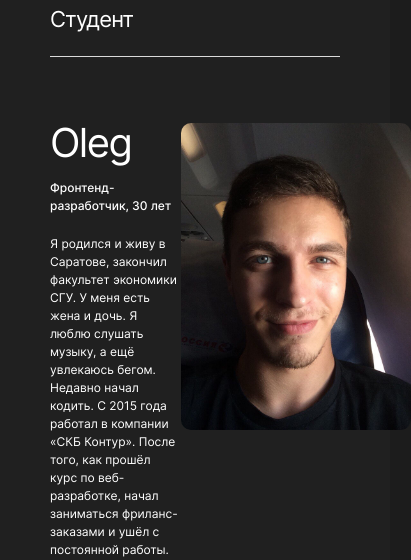
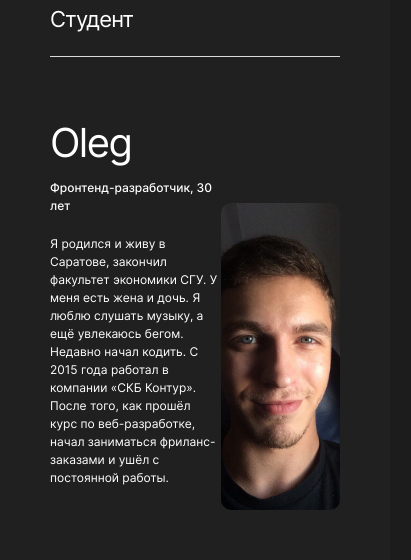
Before and after one commit to stswm/movies-explorer-frontend, a React (Create React App) app: page / in a window 390 px wide. Shown: the part 2560-3120 px from the top of the page, 411 px wide, since content can reach past the window. Built offline with nearby package versions, Linux system fonts and the light colour scheme.

Commit message:
fixed размер фото aboutme

```diff
--- a/src/components/AboutMe/AboutMe.css
+++ b/src/components/AboutMe/AboutMe.css
@@ -1,6 +1,15 @@
-.about-me__img {
-  /* max-width: 270px; */
+/* .about-me__img {
   max-height: 327px;
+  border-radius: 10px;
+} */
+.about-me__img-shell {
+  align-self: center;
+  width: 270px;
+  height: 327px;
+  background-image: url(../../images/avatar.jpg);
+  background-repeat: no-repeat;
+  background-position: center;
+  background-size: cover;
   border-radius: 10px;
 }
 .about-me {
@@ -74,63 +83,64 @@
     font-size: 40px;
     line-height: 40px;
   }
-  .about-me__about{
+  .about-me__about {
     padding-top: 16px;
     font-size: 12px;
     line-height: 18px;
   }
-  .about-me__description{
+  .about-me__description {
     padding-top: 20px;
     font-size: 12px;
     line-height: 18px;
     max-width: 364px;
   }
-  .about-me__links{
+  .about-me__links {
     padding-top: 87px;
     font-size: 14px;
     line-height: 17px;
     font-weight: 500;
   }
-  .about-me__shell{
+  .about-me__shell {
     padding-bottom: 90px;
   }
-  .about-me__img{
+  .about-me__img-shell {
+    width: 255px;
     max-height: 307px;
   }
 }
 @media screen and (max-width: 320px) {
-  .about-me{
+  .about-me {
     padding: 70px 14px;
   }
-  .about-me__title{
+  .about-me__title {
     padding-bottom: 28px;
   }
-  .about-me__shell{
-    display: flex;
+  .about-me__shell {
     flex-direction: column-reverse;
     padding-top: 60px;
     padding-bottom: 70px;
   }
-  .about-me__img{
+  .about-me__img-shell {
+    max-width: 90vw;
     max-height: 352px;
   }
-  .about-me__info{
+  .about-me__info {
     padding-top: 40px;
   }
-  .about-me__name{
+  .about-me__name {
     font-size: 30px;
     line-height: 36px;
   }
-  .about-me__about{
+  .about-me__about {
     padding-top: 20px;
     font-size: 11px;
     line-height: 16px;
   }
-  .about-me__description{
+  .about-me__description {
     font-size: 11px;
     line-height: 16px;
   }
-  .about-me__links{
+  .about-me__links {
     padding-top: 40px;
     grid-column-gap: 26px;
   }
--- a/src/components/AboutMe/AboutMe.js
+++ b/src/components/AboutMe/AboutMe.js
@@ -23,7 +23,8 @@ function AboutMe() {
             </li>
           </ul>
         </div>
-        <img className='about-me__img' src={img} alt='Фотография студента' />
+        <div className='about-me__img-shell'></div>
+        {/* <img className='about-me__img' src={img} alt='Фотография студента' /> */}
       </div>
       <Portfolio/>
     </section>
```
